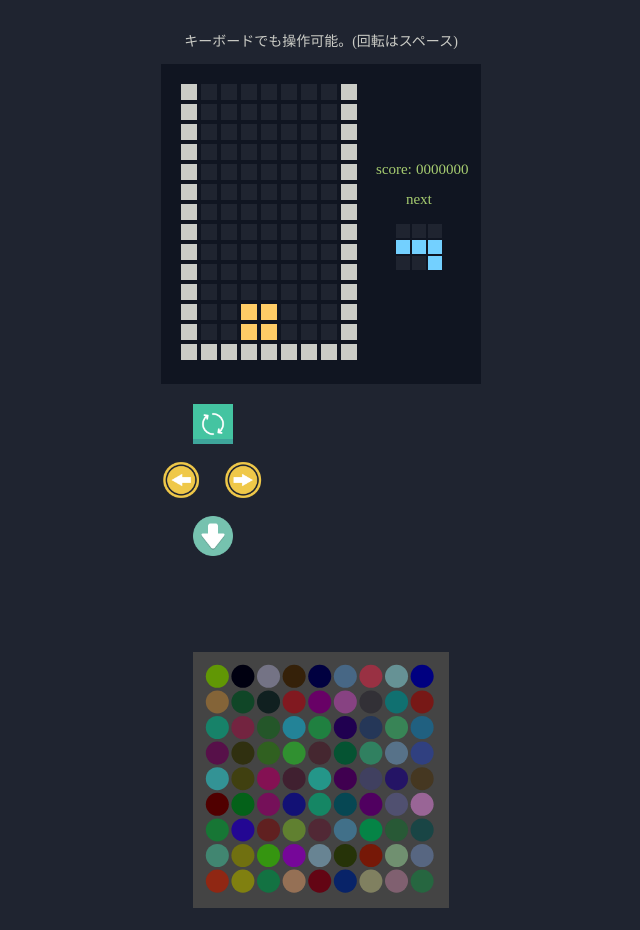
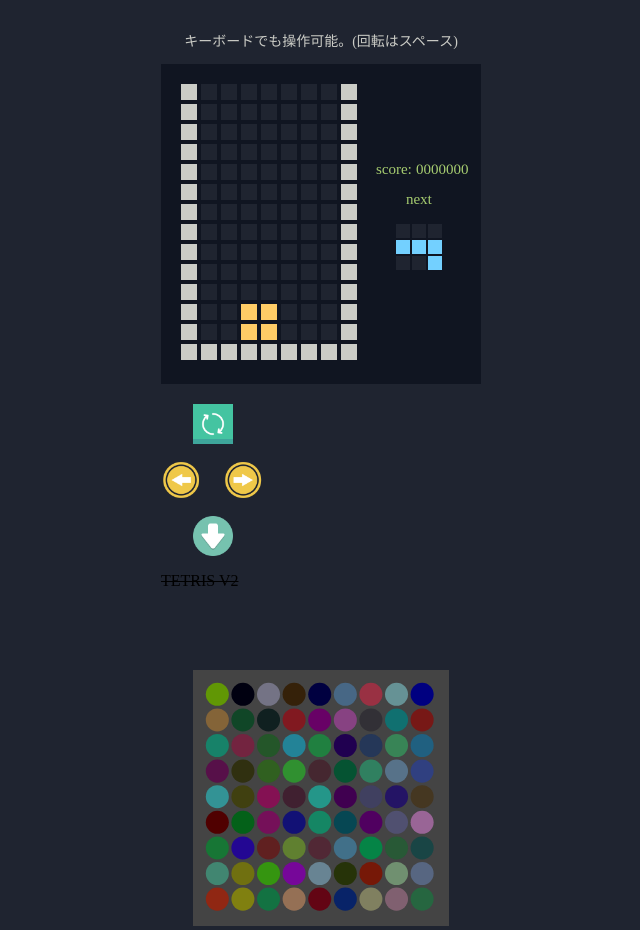
Before and after one commit to jobscale/tetris, a website: page docs/index.html in a window 1280 px wide. Shown: the whole page, without its empty margins (319-959 px from the left). Drawn offline with Linux system fonts and the light colour scheme.

Commit message:
TETRIS V2 added

```diff
--- a/docs/index.html
+++ b/docs/index.html
@@ -14,6 +14,9 @@
     <p class='func' id='rotate'><img src='rotate.png'></p>
     <p class='func'><img id='left' src='left.png'><img id='right' src='right.png'></p>
     <p class='func' id='down'><img src='down.png'></p>
+  </div>
+  <div>
+    <s href="tetris/">TETRIS V2</a>
   </div>
   <section>
     <div id="svg-area"></div>
```
Also changed, not shown: docs/tetris/index.html (+1 -1 lines), README.md, 1 other file.
